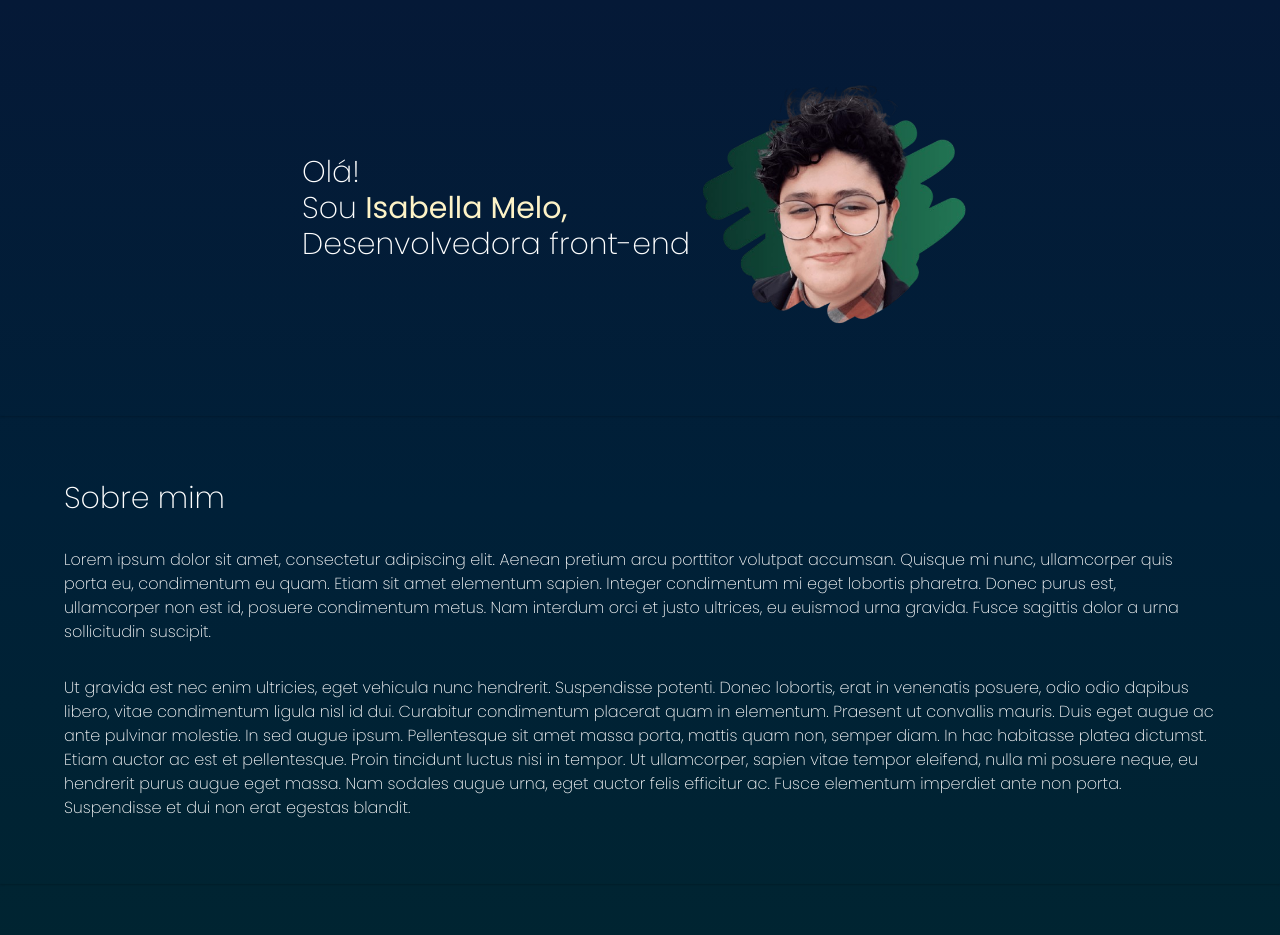
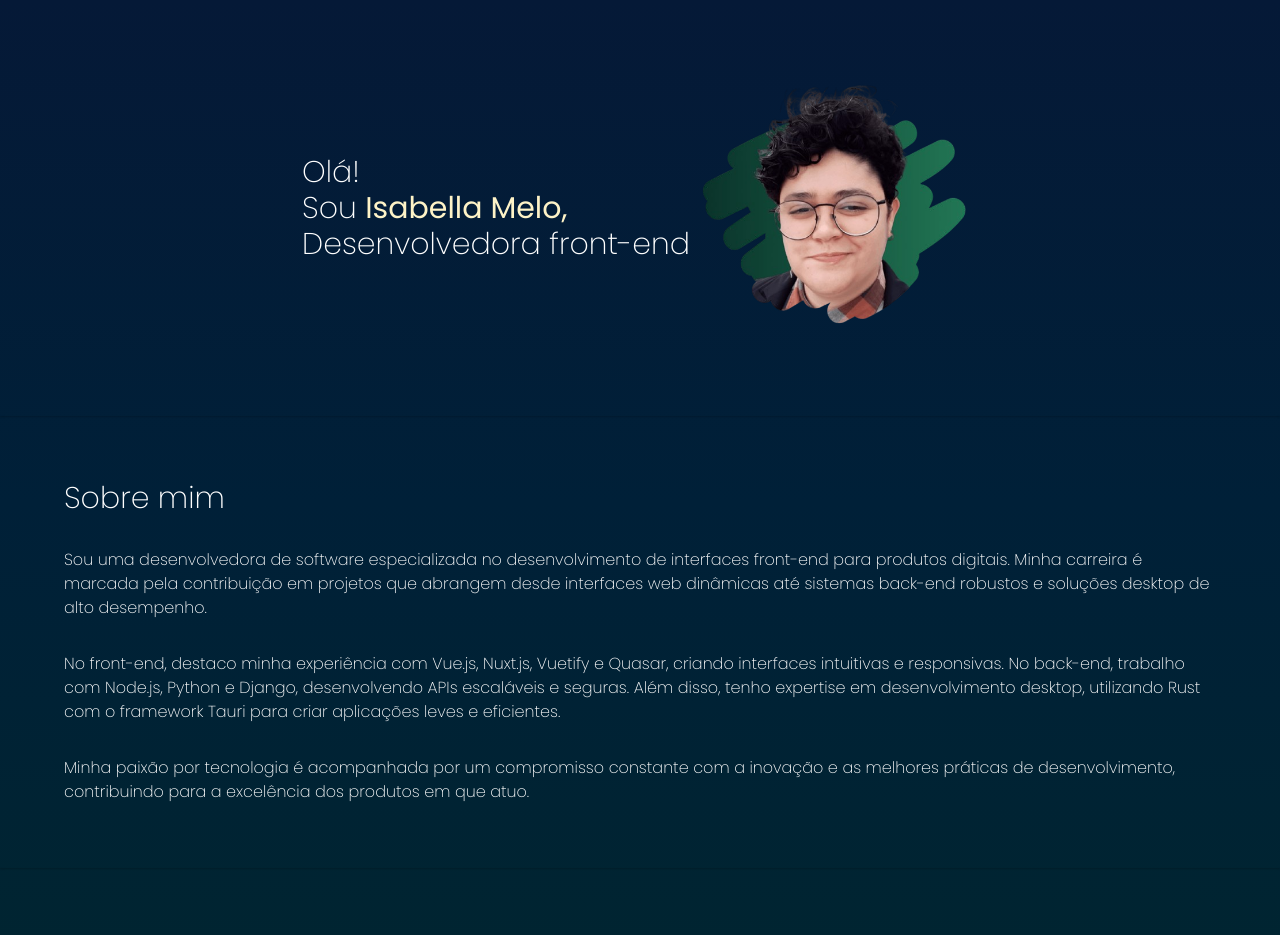
Before and after one commit to isabellacpmelo/my-personal-website, a Vue app: page / in a window 1280 px wide. Shown: the top 935 px of the page. Built offline with nearby package versions, Linux system fonts and the light colour scheme.

Commit message:
feat: Adding "about me" text

```diff
--- a/src/assets/components/Project/ProjectCard.vue
+++ b/src/assets/components/Project/ProjectCard.vue
@@ -9,7 +9,7 @@ const props = defineProps({
 </script>
 <template>
   <div
-    class="flex flex-col justify-between items-center rounded-2xl w-[350px] hover:w-[351px] h-[420px] text-white gap-3 p-8 bg-black/70">
+    class="flex flex-col justify-between items-center rounded-2xl w-[350px] hover:w-[351px] h-[420px] text-white gap-3 p-8 bg-black/50">
     <div class="flex justify-center w-full h-2/5">
       <img
         :src="project.img"
--- a/src/assets/css/style.css
+++ b/src/assets/css/style.css
@@ -30,8 +30,3 @@ body {
   font-weight: 200;
   font-style: normal;
 }
-
-h1 {
-  color: white;
-  font-size: 3rem;
-}
--- a/src/pages/index.vue
+++ b/src/pages/index.vue
@@ -4,8 +4,8 @@
 // criar footer
 // criar filtro para o carrossel
 // Estilizar cards de projeto
-// adicionar biblioteca de ícones
 // criar arquivo de utils
+// Criar componente para link externo
 import ProjectCard from "@/assets/components/Project/ProjectCard.vue";
 import Carousel from "@/assets/components/UI/Carousel.vue";
 import Section from "@/assets/components/UI/Section.vue";
@@ -165,29 +165,26 @@ onMounted(() => {
       <!-- fazer uma breve apresentação -->
       <!-- adicionar imagens -->
       <div
-        class="flex flex-col justify-center items-center w-full text-white gap-8">
+        class="flex flex-col justify-center items-start w-full text-white gap-8">
         <div>
-          Lorem ipsum dolor sit amet, consectetur adipiscing elit. Aenean
-          pretium arcu porttitor volutpat accumsan. Quisque mi nunc, ullamcorper
-          quis porta eu, condimentum eu quam. Etiam sit amet elementum sapien.
-          Integer condimentum mi eget lobortis pharetra. Donec purus est,
-          ullamcorper non est id, posuere condimentum metus. Nam interdum orci
-          et justo ultrices, eu euismod urna gravida. Fusce sagittis dolor a
-          urna sollicitudin suscipit.
+          Sou uma desenvolvedora de software especializada no desenvolvimento de
+          interfaces front-end para produtos digitais. Minha carreira é marcada
+          pela contribuição em projetos que abrangem desde interfaces web
+          dinâmicas até sistemas back-end robustos e soluções desktop de alto
+          desempenho.
         </div>
         <div>
-          Ut gravida est nec enim ultricies, eget vehicula nunc hendrerit.
-          Suspendisse potenti. Donec lobortis, erat in venenatis posuere, odio
-          odio dapibus libero, vitae condimentum ligula nisl id dui. Curabitur
-          condimentum placerat quam in elementum. Praesent ut convallis mauris.
-          Duis eget augue ac ante pulvinar molestie. In sed augue ipsum.
-          Pellentesque sit amet massa porta, mattis quam non, semper diam. In
-          hac habitasse platea dictumst. Etiam auctor ac est et pellentesque.
-          Proin tincidunt luctus nisi in tempor. Ut ullamcorper, sapien vitae
-          tempor eleifend, nulla mi posuere neque, eu hendrerit purus augue eget
-          massa. Nam sodales augue urna, eget auctor felis efficitur ac. Fusce
-          elementum imperdiet ante non porta. Suspendisse et dui non erat
-          egestas blandit.
+          No front-end, destaco minha experiência com Vue.js, Nuxt.js, Vuetify e
+          Quasar, criando interfaces intuitivas e responsivas. No back-end,
+          trabalho com Node.js, Python e Django, desenvolvendo APIs escaláveis e
+          seguras. Além disso, tenho expertise em desenvolvimento desktop,
+          utilizando Rust com o framework Tauri para criar aplicações leves e
+          eficientes.
+        </div>
+        <div>
+          Minha paixão por tecnologia é acompanhada por um compromisso constante
+          com a inovação e as melhores práticas de desenvolvimento, contribuindo
+          para a excelência dos produtos em que atuo.
         </div>
       </div>
     </template>
@@ -199,13 +196,15 @@ onMounted(() => {
   </Section>
   <Section title="Entre em contato">
     <template #default>
-      <div class="flex justify-center items-center w-full text-white gap-8">
+      <div class="flex justify-center items-center w-full text-white/85 gap-8">
         <div
           v-for="(contact, index) in contacts"
           :key="index"
           class="flex flex-col items-center justify-between h-32 w-32">
           <a :href="contact.url" target="_blank">
-            <i class="bi bi-github text-[80px]" :class="contact.icon" />
+            <i
+              class="bi bi-github text-[60px] hover:text-[70px] hover:text-white"
+              :class="contact.icon" />
           </a>
         </div>
       </div>
```
